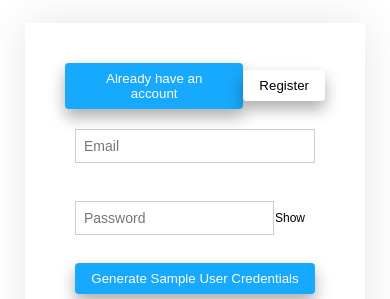
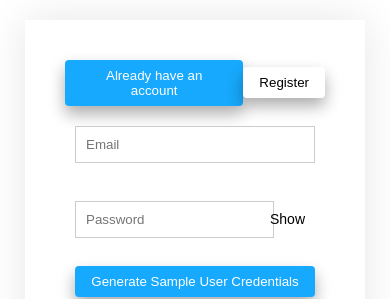
Before and after one commit to katiyarkartik0/Todo, a React (Create React App) app in the folder client/: page / in a window 390 px wide. Shown: the part 150-449 px from the top of the page. Built offline with nearby package versions, Linux system fonts and the light colour scheme.

Commit message:
responsiveness

```diff
--- a/client/src/pages/auth/login/LoginForm.css
+++ b/client/src/pages/auth/login/LoginForm.css
@@ -32,15 +32,3 @@
     font-size: 14px;
     cursor: pointer;
   }
-  /* For screens smaller than 480px */
-  @media screen and (max-width: 480px) {
-
-    .input-field {
-      font-size: 14px;
-      padding: 8px;
-    }
-
-    .show-hide {
-      font-size: 12px;
-    }
-  }
```
